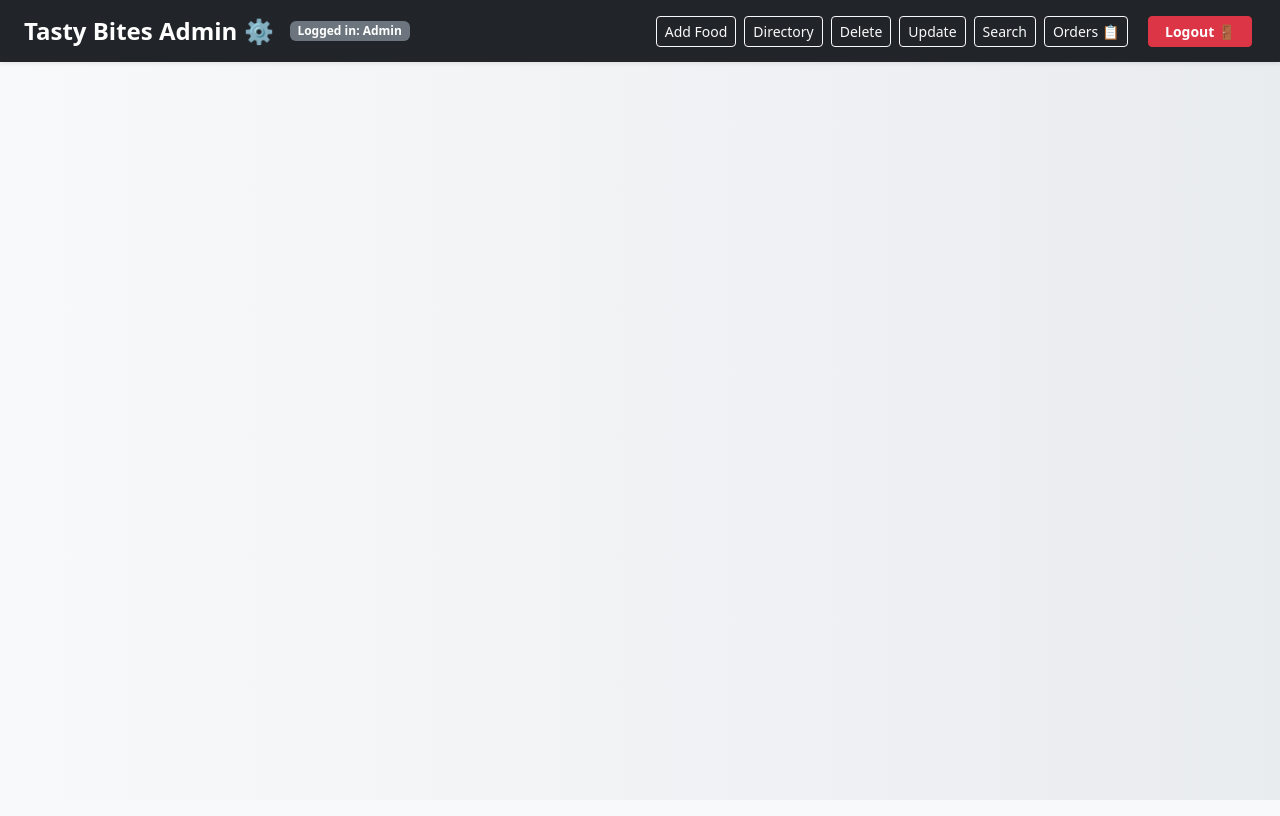
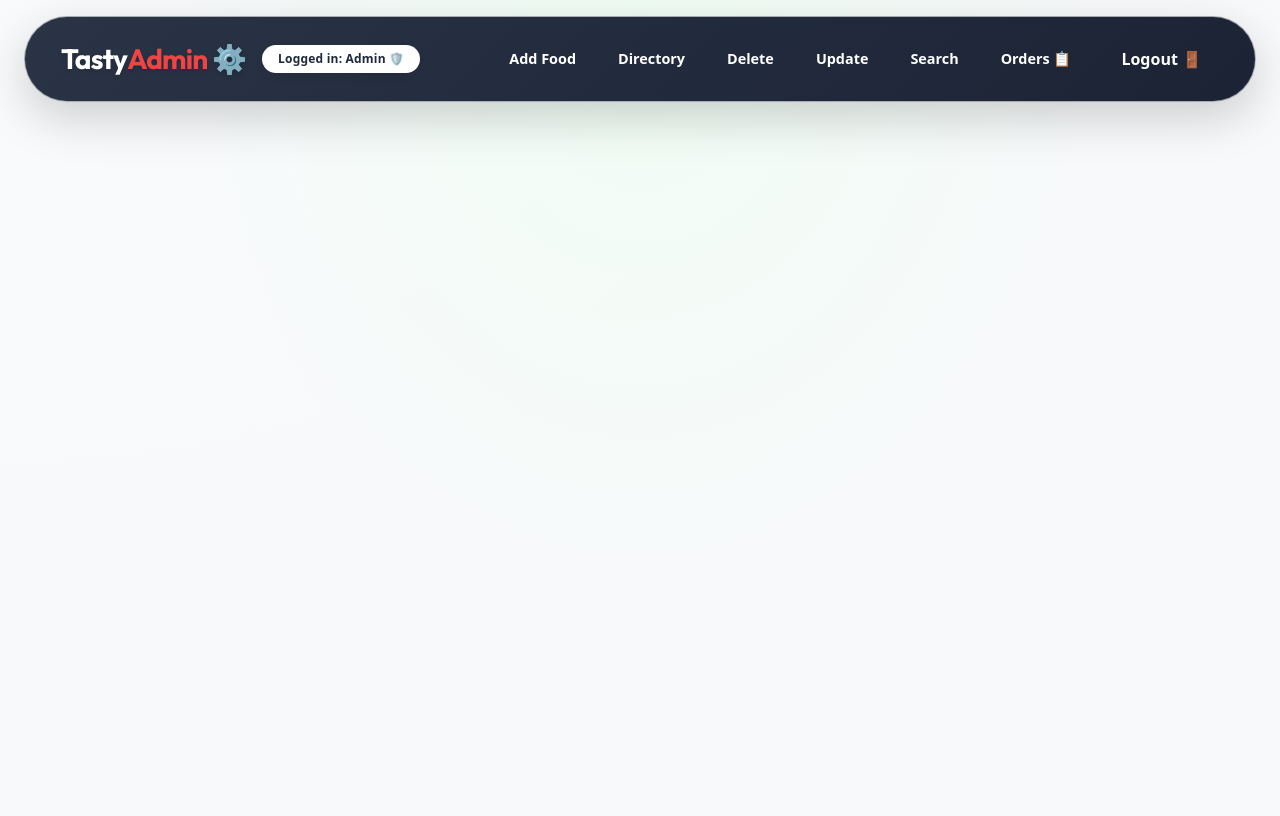
Before and after one commit to Aditya-kr-01/FoodDash, a React (Create React App) app in the folder FRONTEND/foodapp/: page /nav in a window 1280 px wide. Built offline with nearby package versions, Linux system fonts and the light colour scheme.

Commit message:
feat: implement premium glassmorphic navigation components and global design system styles

```diff
--- a/FRONTEND/foodapp/src/component/admin/Nav.js
+++ b/FRONTEND/foodapp/src/component/admin/Nav.js
@@ -11,26 +11,30 @@ function Nav() {
   };
 
   return (
-    <div className="navbar navbar-dark bg-dark px-4 py-2 shadow-sm" style={{ display: "flex", justifyContent: "space-between" }}>
+    <nav className="navbar navbar-expand-lg tasty-nav-capsule-admin my-3 mx-4 px-4 py-3 shadow-lg">
+      <div className="container-fluid d-flex justify-content-between align-items-center">
         <div className="d-flex align-items-center">
-        <Link to="/nav" className="navbar-brand fw-bold fs-4 text-white me-3" style={{ textDecoration: "none" }}>
-          Tasty Bites Admin ⚙️
+          <Link to="/nav" className="navbar-brand fw-bold fs-3 text-white me-3 brand-name-admin" style={{ textDecoration: "none" }}>
+            Tasty<span className="brand-accent-admin">Admin</span> ⚙️
           </Link>
-        <span className="badge bg-secondary">Logged in: {uname}</span>
+          <span className="badge admin-badge bg-light text-dark fw-bold py-2 px-3 rounded-pill">
+            Logged in: {uname} 🛡️
+          </span>
         </div>
 
-      <div className="d-flex align-items-center">
-        <Link to="/addfood" className="btn btn-outline-light btn-sm m-1">Add Food</Link>
-        <Link to="/foodlist" className="btn btn-outline-light btn-sm m-1">Directory</Link>
-        <Link to="/delfood" className="btn btn-outline-light btn-sm m-1">Delete</Link>
-        <Link to="/updfood" className="btn btn-outline-light btn-sm m-1">Update</Link>
-        <Link to="/sfood" className="btn btn-outline-light btn-sm m-1">Search</Link>
-        <Link to="/ordersadmin" className="btn btn-outline-light btn-sm m-1">Orders 📋</Link>
-        <button className="btn btn-danger btn-sm m-1 ms-3 px-3 fw-semibold" onClick={handleLogout}>
+        <div className="d-flex align-items-center gap-2 nav-actions">
+          <Link to="/addfood" className="btn nav-btn-admin px-3 py-2 rounded-pill fw-semibold text-white">Add Food</Link>
+          <Link to="/foodlist" className="btn nav-btn-admin px-3 py-2 rounded-pill fw-semibold text-white">Directory</Link>
+          <Link to="/delfood" className="btn nav-btn-admin px-3 py-2 rounded-pill fw-semibold text-white">Delete</Link>
+          <Link to="/updfood" className="btn nav-btn-admin px-3 py-2 rounded-pill fw-semibold text-white">Update</Link>
+          <Link to="/sfood" className="btn nav-btn-admin px-3 py-2 rounded-pill fw-semibold text-white">Search</Link>
+          <Link to="/ordersadmin" className="btn nav-btn-admin px-3 py-2 rounded-pill fw-semibold text-white">Orders 📋</Link>
+          <button className="btn nav-btn-logout px-3 py-2 rounded-pill fw-bold text-white ms-2" onClick={handleLogout}>
             Logout 🚪
           </button>
         </div>
       </div>
+    </nav>
   );
 }
 
--- a/FRONTEND/foodapp/src/index.css
+++ b/FRONTEND/foodapp/src/index.css
@@ -1,36 +1,328 @@
+/* 🌟 PREMIUM DESIGN SYSTEM FOR TASTY BITES 🌟 */
+@import url('https://fonts.googleapis.com/css2?family=Outfit:wght@300;400;500;600;700;800;900&family=Plus+Jakarta+Sans:wght@300;400;500;600;700;800&display=swap');
+
+:root {
+  --primary-gradient: linear-gradient(135deg, #00B14F, #008f3f);
+  --primary-hover-gradient: linear-gradient(135deg, #009944, #008039);
+  --primary-color: #00B14F;
+  --primary-light: #E6F7ED;
+  --secondary-color: #ffb03b;
+  --bg-color-light: #f8fafc;
+  --text-dark: #0f172a;
+  --text-muted: #64748b;
+  --card-border: rgba(0, 0, 0, 0.05);
+  --glass-bg: rgba(255, 255, 255, 0.85);
+  --glass-border: rgba(255, 255, 255, 0.6);
+  --shadow-sm: 0 4px 12px rgba(0, 0, 0, 0.03), 0 1px 3px rgba(0, 0, 0, 0.02);
+  --shadow-md: 0 12px 30px -10px rgba(0, 0, 0, 0.06), 0 1px 3px rgba(0, 0, 0, 0.02);
+  --shadow-lg: 0 20px 40px -15px rgba(0, 177, 79, 0.12), 0 1px 5px rgba(0, 177, 79, 0.02);
+}
+
 /* RESET + GLOBAL */
 body {
   margin: 0;
-  font-family: 'Segoe UI', sans-serif;
-  background: linear-gradient(to right, #f8f9fa, #e9ecef);
+  font-family: 'Plus Jakarta Sans', system-ui, -apple-system, sans-serif;
+  color: var(--text-dark);
+  background: radial-gradient(at 50% 0%, #f0fdf4 0px, transparent 50%),
+              radial-gradient(at 0% 0%, #f8fafc 0px, transparent 50%),
+              #f1f5f9;
+  min-height: 100vh;
+  overflow-x: hidden;
+  -webkit-font-smoothing: antialiased;
+  -moz-osx-font-smoothing: grayscale;
 }
 
-/* HEADINGS */
+/* TYPOGRAPHY */
+h1, h2, h3, h4, h5, h6, .navbar-brand, .dashboard-hero-title {
+  font-family: 'Outfit', system-ui, -apple-system, sans-serif;
+  color: var(--text-dark);
+  font-weight: 700;
+}
+
 h2 {
   text-align: center;
-  font-weight: bold;
+  font-size: 2.25rem;
+  letter-spacing: -0.5px;
+  position: relative;
+  margin-bottom: 2.5rem;
 }
 
-/* CENTER CONTAINER */
-.container-box {
-  width: 35%;
-  margin: 40px auto;
-  padding: 25px;
-  border-radius: 15px;
-  background: white;
-  box-shadow: 0 5px 20px rgba(0,0,0,0.1);
+h2::after {
+  content: '';
+  position: absolute;
+  bottom: -10px;
+  left: 50%;
+  transform: translateX(-50%);
+  width: 60px;
+  height: 4px;
+  background: var(--primary-gradient);
+  border-radius: 10px;
 }
 
-/* INPUTS */
-input {
-  margin-bottom: 10px !important;
+/* PREMIUM FLOATING CAPSULE NAVBAR */
+.tasty-nav-capsule {
+  background: var(--glass-bg);
+  backdrop-filter: blur(16px);
+  -webkit-backdrop-filter: blur(16px);
+  border: 1px solid var(--glass-border);
+  border-radius: 50px !important;
+  transition: all 0.4s cubic-bezier(0.16, 1, 0.3, 1);
+  box-shadow: var(--shadow-md);
+  margin-top: 1.5rem !important;
+  background-image: linear-gradient(135deg, rgba(0, 177, 79, 0.95), rgba(0, 143, 63, 0.95)) !important;
+}
+
+.tasty-nav-capsule .brand-name {
+  font-family: 'Outfit', sans-serif;
+  letter-spacing: -0.8px;
+  font-weight: 800;
+  text-shadow: 0 2px 4px rgba(0, 0, 0, 0.08);
+}
+
+.tasty-nav-capsule .brand-accent {
+  color: var(--secondary-color);
+}
+
+.tasty-nav-capsule .user-welcome-badge {
+  font-size: 0.85rem;
+  color: var(--primary-color) !important;
+  box-shadow: var(--shadow-sm);
+  background: #ffffff !important;
+}
+
+.tasty-nav-capsule .nav-btn {
+  background: transparent;
+  border: 1px solid transparent;
+  transition: all 0.3s cubic-bezier(0.16, 1, 0.3, 1);
+  font-size: 0.9rem;
+  border-radius: 30px;
+}
+
+.tasty-nav-capsule .nav-btn:hover {
+  background: rgba(255, 255, 255, 0.15);
+  border-color: rgba(255, 255, 255, 0.25);
+  transform: translateY(-1px);
+  color: white !important;
+}
+
+.tasty-nav-capsule .nav-btn-logout {
+  background: rgba(220, 53, 69, 0.85);
+  border: 1px solid rgba(255, 255, 255, 0.1);
+  transition: all 0.3s cubic-bezier(0.16, 1, 0.3, 1);
+  font-size: 0.9rem;
+  box-shadow: 0 4px 10px rgba(220, 53, 69, 0.15);
+}
+
+.tasty-nav-capsule .nav-btn-logout:hover {
+  background: rgb(220, 53, 69);
+  box-shadow: 0 6px 16px rgba(220, 53, 69, 0.35);
+  transform: translateY(-1px);
+  color: white !important;
+}
+
+/* CARDS OVERRIDES */
+.card {
+  background: var(--glass-bg) !important;
+  backdrop-filter: blur(12px) !important;
+  -webkit-backdrop-filter: blur(12px) !important;
+  border: 1px solid var(--glass-border) !important;
+  box-shadow: var(--shadow-sm) !important;
+  border-radius: 24px !important;
+  transition: all 0.4s cubic-bezier(0.16, 1, 0.3, 1) !important;
+  overflow: hidden;
+}
+
+.card:hover {
+  transform: translateY(-6px) !important;
+  box-shadow: var(--shadow-lg) !important;
+  border-color: rgba(0, 177, 79, 0.25) !important;
+}
+
+.card-header {
+  border-bottom: 1.5px solid rgba(0, 0, 0, 0.04) !important;
 }
 
 /* BUTTONS */
-button {
-  transition: 0.3s ease;
+.btn {
+  border-radius: 30px !important;
+  font-weight: 600 !important;
+  transition: all 0.3s cubic-bezier(0.16, 1, 0.3, 1) !important;
+  padding: 8px 20px;
 }
 
-button:hover {
-  transform: scale(1.05);
+.btn-primary {
+  background: var(--primary-gradient) !important;
+  border: none !important;
+  color: white !important;
+  box-shadow: 0 4px 12px rgba(0, 177, 79, 0.2) !important;
 }
+
+.btn-primary:hover {
+  background: var(--primary-hover-gradient) !important;
+  transform: translateY(-2px) !important;
+  box-shadow: 0 8px 20px rgba(0, 177, 79, 0.35) !important;
+}
+
+.btn-outline-primary {
+  color: var(--primary-color) !important;
+  border-color: var(--primary-color) !important;
+}
+
+.btn-outline-primary:hover {
+  background: var(--primary-gradient) !important;
+  color: white !important;
+  border-color: transparent !important;
+  transform: translateY(-2px) !important;
+  box-shadow: 0 4px 12px rgba(0, 177, 79, 0.2) !important;
+}
+
+.btn-success {
+  background: var(--primary-gradient) !important;
+  border-color: transparent !important;
+  box-shadow: 0 4px 12px rgba(0, 177, 79, 0.2) !important;
+}
+
+.btn-success:hover {
+  background: var(--primary-hover-gradient) !important;
+  transform: translateY(-2px) !important;
+  box-shadow: 0 6px 18px rgba(0, 177, 79, 0.3) !important;
+}
+
+/* INPUT OVERRIDES */
+input, select, textarea {
+  border-radius: 30px !important;
+  border: 1.5px solid #e2e8f0 !important;
+  padding: 12px 20px !important;
+  font-size: 0.95rem !important;
+  background: #f8fafc !important;
+  transition: all 0.3s cubic-bezier(0.16, 1, 0.3, 1) !important;
+  color: var(--text-dark) !important;
+}
+
+input:focus, select:focus, textarea:focus {
+  background: #ffffff !important;
+  border-color: var(--primary-color) !important;
+  box-shadow: 0 0 0 4px rgba(0, 177, 79, 0.12) !important;
+  outline: none !important;
+}
+
+/* PREMIUM SCROLLBAR */
+::-webkit-scrollbar {
+  width: 8px;
+  height: 8px;
+}
+
+::-webkit-scrollbar-track {
+  background: #f1f5f9;
+}
+
+::-webkit-scrollbar-thumb {
+  background: #cbd5e1;
+  border-radius: 10px;
+}
+
+::-webkit-scrollbar-thumb:hover {
+  background: #94a3b8;
+}
+
+/* BADGES STYLING */
+.badge {
+  border-radius: 12px !important;
+  padding: 6px 14px !important;
+  font-size: 0.75rem !important;
+  font-weight: 700 !important;
+  letter-spacing: 0.2px;
+}
+
+.badge.bg-primary {
+  background-color: var(--primary-light) !important;
+  color: var(--primary-color) !important;
+  border: 1px solid rgba(0, 177, 79, 0.2) !important;
+}
+
+/* BILLING / CHECKOUT UI ENHANCEMENTS */
+.billing-checkout-summary {
+  background: rgba(255, 255, 255, 0.9);
+  border: 1.5px solid rgba(0, 177, 79, 0.15) !important;
+  box-shadow: var(--shadow-md) !important;
+}
+
+/* AUTHENTICATION PAGES (LOGIN / REGISTER) CARD UPGRADES */
+.login-card, .register-card {
+  border: 1.5px solid rgba(255, 255, 255, 0.8) !important;
+  background: rgba(255, 255, 255, 0.9) !important;
+  backdrop-filter: blur(20px) !important;
+  box-shadow: var(--shadow-lg) !important;
+  border-radius: 30px !important;
+}
+
+/* GENERAL UTILITIES */
+.cursor-pointer {
+  cursor: pointer;
+}
+
+.glow-on-hover:hover {
+  box-shadow: 0 8px 24px rgba(0, 177, 79, 0.25);
+}
+
+/* ANIMATIONS */
+@keyframes fadeInUp {
+  from {
+    opacity: 0;
+    transform: translateY(24px);
+  }
+  to {
+    opacity: 1;
+    transform: translateY(0);
+  }
+}
+
+.animate-fade-in {
+  animation: fadeInUp 0.7s cubic-bezier(0.16, 1, 0.3, 1) forwards;
+}
+
+/* PREMIUM FLOATING CAPSULE ADMIN NAVBAR */
+.tasty-nav-capsule-admin {
+  background: var(--glass-bg);
+  backdrop-filter: blur(16px);
+  -webkit-backdrop-filter: blur(16px);
+  border: 1px solid var(--glass-border);
+  border-radius: 50px !important;
+  transition: all 0.4s cubic-bezier(0.16, 1, 0.3, 1);
+  box-shadow: var(--shadow-md);
+  margin-top: 1.5rem !important;
+  background-image: linear-gradient(135deg, rgba(30, 41, 59, 0.95), rgba(15, 23, 42, 0.95)) !important; /* Premium Slate/Indigo Dark */
+}
+
+.tasty-nav-capsule-admin .brand-name-admin {
+  font-family: 'Outfit', sans-serif;
+  letter-spacing: -0.8px;
+  font-weight: 800;
+  text-shadow: 0 2px 4px rgba(0, 0, 0, 0.15);
+}
+
+.tasty-nav-capsule-admin .brand-accent-admin {
+  color: #ef4444; /* Premium Crimson admin accent */
+}
+
+.tasty-nav-capsule-admin .admin-badge {
+  font-size: 0.85rem;
+  color: #1e293b !important;
+  box-shadow: var(--shadow-sm);
+  background: #ffffff !important;
+}
+
+.tasty-nav-capsule-admin .nav-btn-admin {
+  background: transparent;
+  border: 1px solid transparent;
+  transition: all 0.3s cubic-bezier(0.16, 1, 0.3, 1);
+  font-size: 0.9rem;
+  border-radius: 30px;
+}
+
+.tasty-nav-capsule-admin .nav-btn-admin:hover {
+  background: rgba(255, 255, 255, 0.12);
+  border-color: rgba(255, 255, 255, 0.2);
+  transform: translateY(-1px);
+  color: white !important;
+}
```
Also changed, not shown: FRONTEND/foodapp/src/component/client/NavClient.js (+14 -10 lines). Lines whose indentation alone changed are shown as unchanged.
